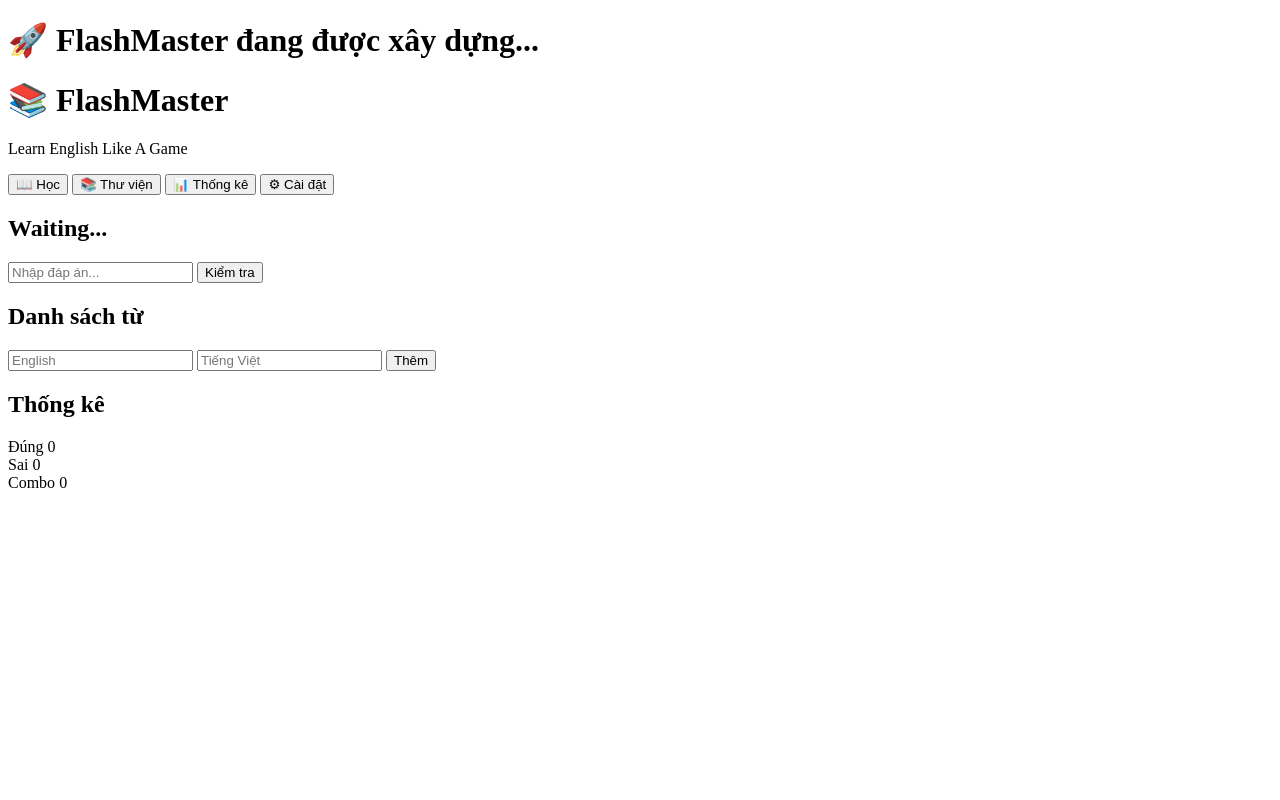
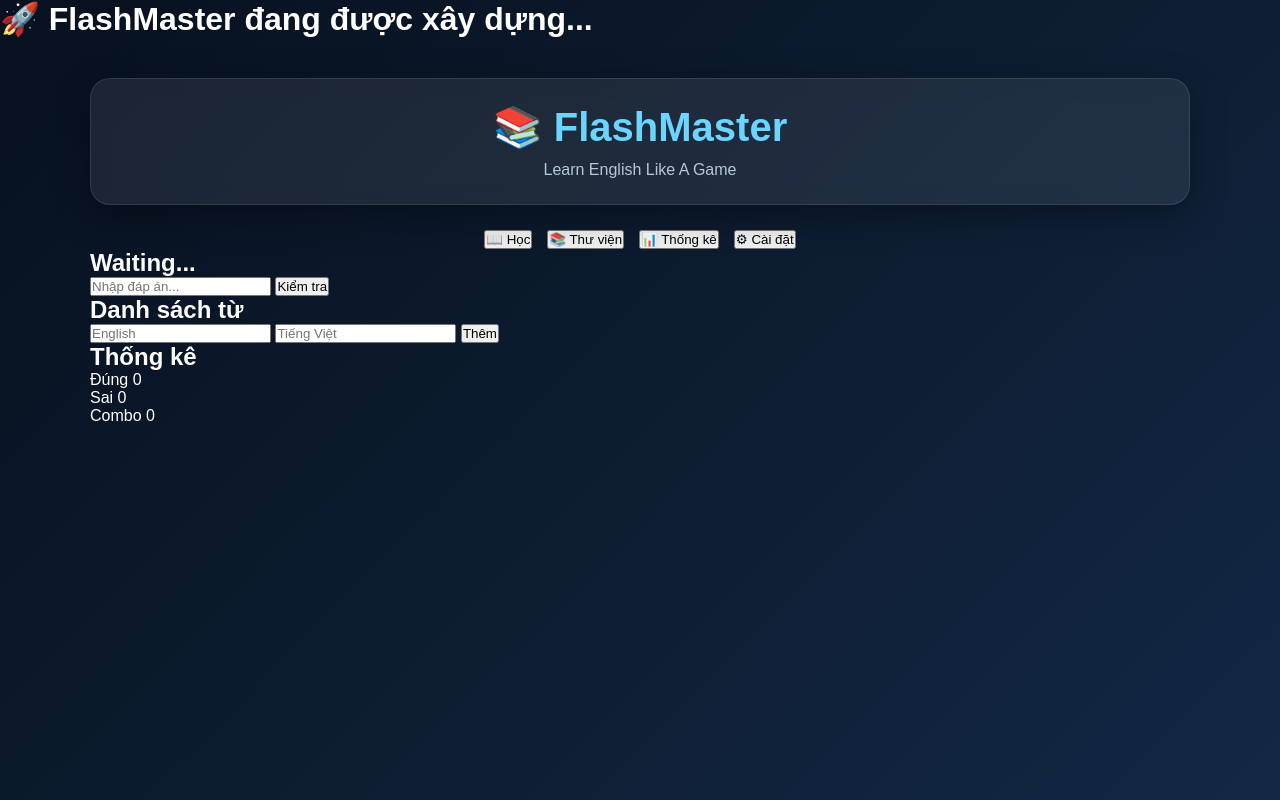
Before and after one commit to FlashMaster-cyber/FlashMaster, a plain HTML site: page index.html in a window 1280 px wide. Drawn offline with Linux system fonts and the light colour scheme; files whose address does not match are found by name.

Commit message:
Update style.css

```diff
--- a/css/style.css
+++ b/css/style.css
@@ -1 +1,104 @@
-/* FlashMaster CSS */
+/* =====================================
+   FlashMaster v1.0.0
+   style.css
+===================================== */
+
+/* Reset */
+
+*{
+    margin:0;
+    padding:0;
+    box-sizing:border-box;
+}
+
+:root{
+
+    --bg:#07111f;
+    --card:#132238;
+    --blue:#39b5ff;
+    --blue2:#6bd4ff;
+    --green:#49d17d;
+    --red:#ff6464;
+    --text:#ffffff;
+    --text2:#b8c7d8;
+    --shadow:0 10px 35px rgba(0,0,0,.35);
+
+}
+
+body{
+
+    background:
+    linear-gradient(135deg,#07111f,#0d1c30,#132845);
+
+    min-height:100vh;
+
+    font-family:
+    Arial,
+    Helvetica,
+    sans-serif;
+
+    color:var(--text);
+
+}
+
+/* ========================= */
+
+.app{
+
+    width:min(1100px,95%);
+
+    margin:40px auto;
+
+}
+
+/* ========================= */
+
+header{
+
+    background:rgba(255,255,255,.08);
+
+    backdrop-filter:blur(10px);
+
+    border:1px solid rgba(255,255,255,.1);
+
+    border-radius:20px;
+
+    padding:25px;
+
+    text-align:center;
+
+    box-shadow:var(--shadow);
+
+}
+
+header h1{
+
+    font-size:40px;
+
+    color:var(--blue2);
+
+}
+
+header p{
+
+    margin-top:10px;
+
+    color:var(--text2);
+
+}
+
+/* ========================= */
+
+nav{
+
+    margin-top:25px;
+
+    display:flex;
+
+    gap:15px;
+
+    flex-wrap:wrap;
+
+    justify-content:center;
+
+}
```
